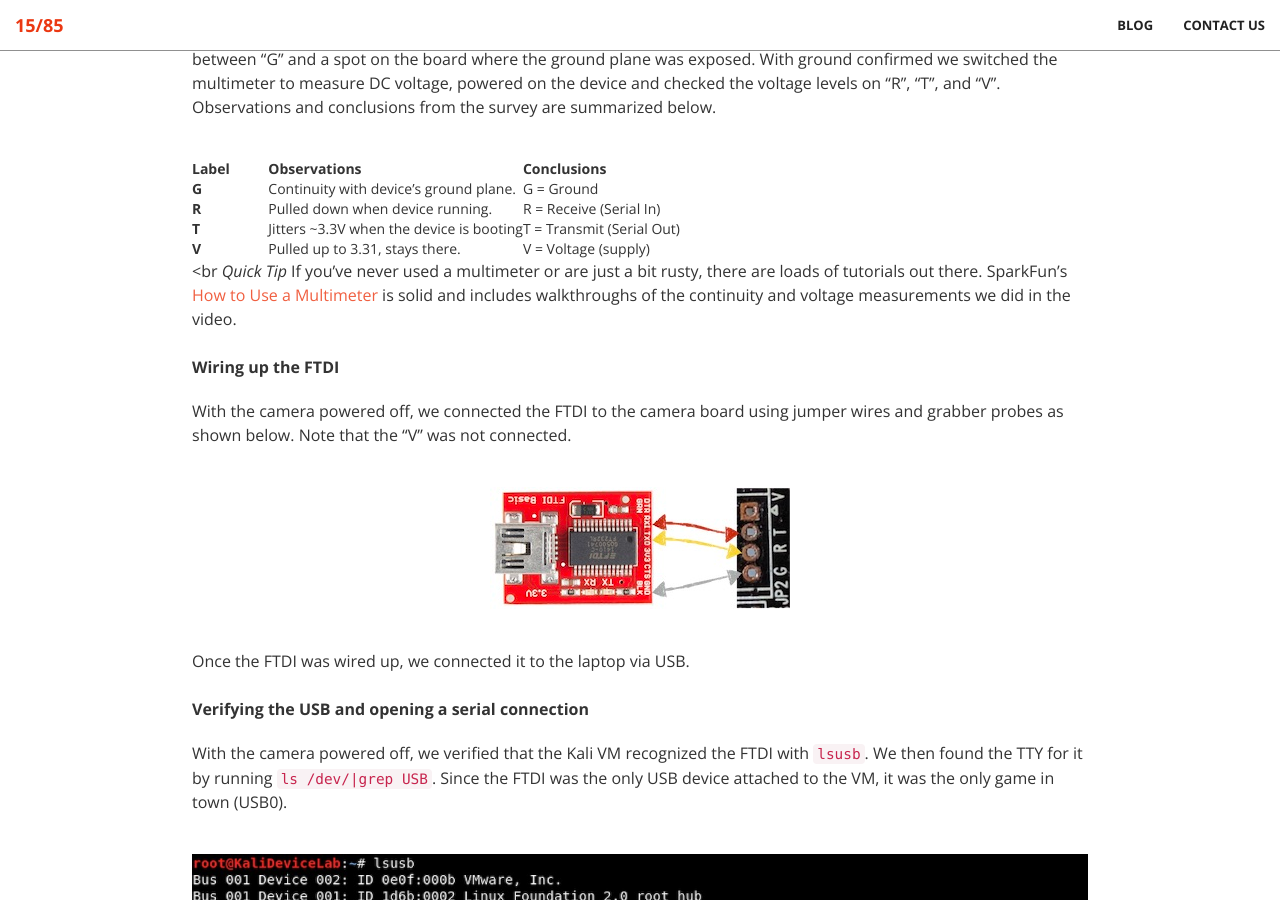
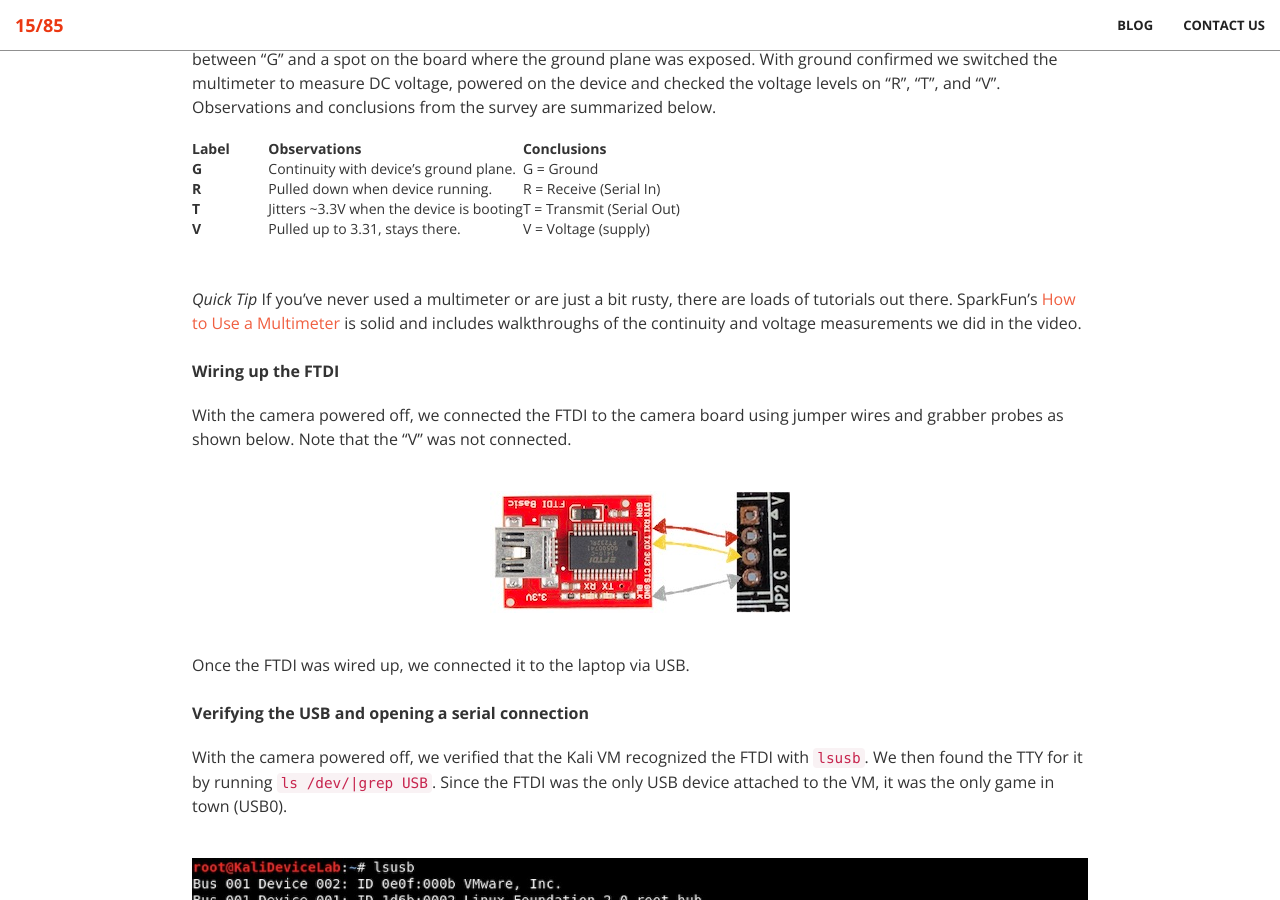
Before and after one commit to 1585sec/1585sec.github.io, a Jekyll site: the page built from _posts/2019-10-31-Hardware-Reversing-to-find-UART-and-shell.md, in a window 1280 px wide and 900 px high, scrolled down 2073 px. Built offline with Jekyll 4.4.1, drawn with Linux system fonts in a browser that asks for light colours.

Commit message:
Update 2019-10-31-Hardware-Reversing-to-find-UART-and-shell.md

```diff
--- a/_posts/2019-10-31-Hardware-Reversing-to-find-UART-and-shell.md
+++ b/_posts/2019-10-31-Hardware-Reversing-to-find-UART-and-shell.md
@@ -93,9 +93,8 @@ It seemed likely that the labels on those PTHs stood for Ground, Receive, Transm
 		</tr>
 
 	</tbody>
+</table>
 <br>
-</table>
-<br
 _Quick Tip_ If you've never used a multimeter or are just a bit rusty, there are loads of tutorials out there. SparkFun's [How to Use a Multimeter](https://learn.sparkfun.com/tutorials/how-to-use-a-multimeter/) is solid and includes walkthroughs of the continuity and voltage measurements we did in the video.
 <br>
 **Wiring up the FTDI**
```
